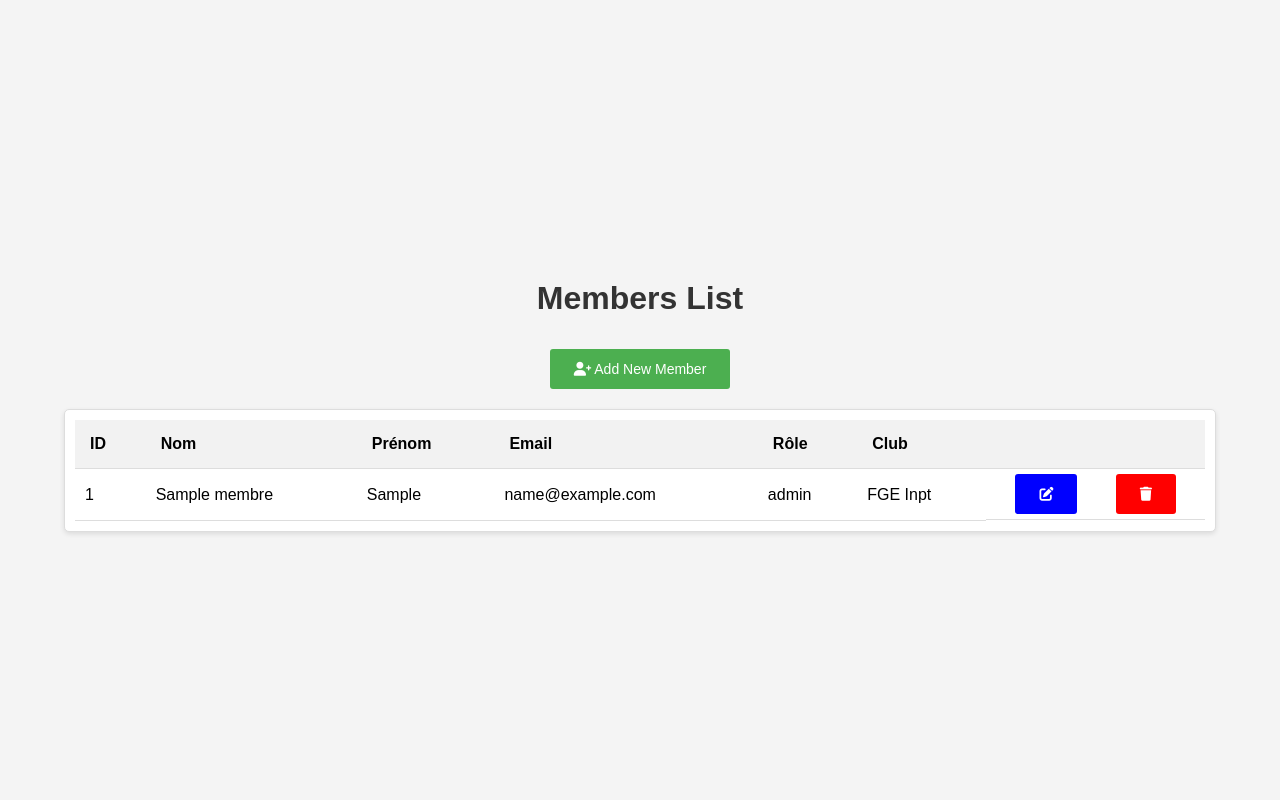
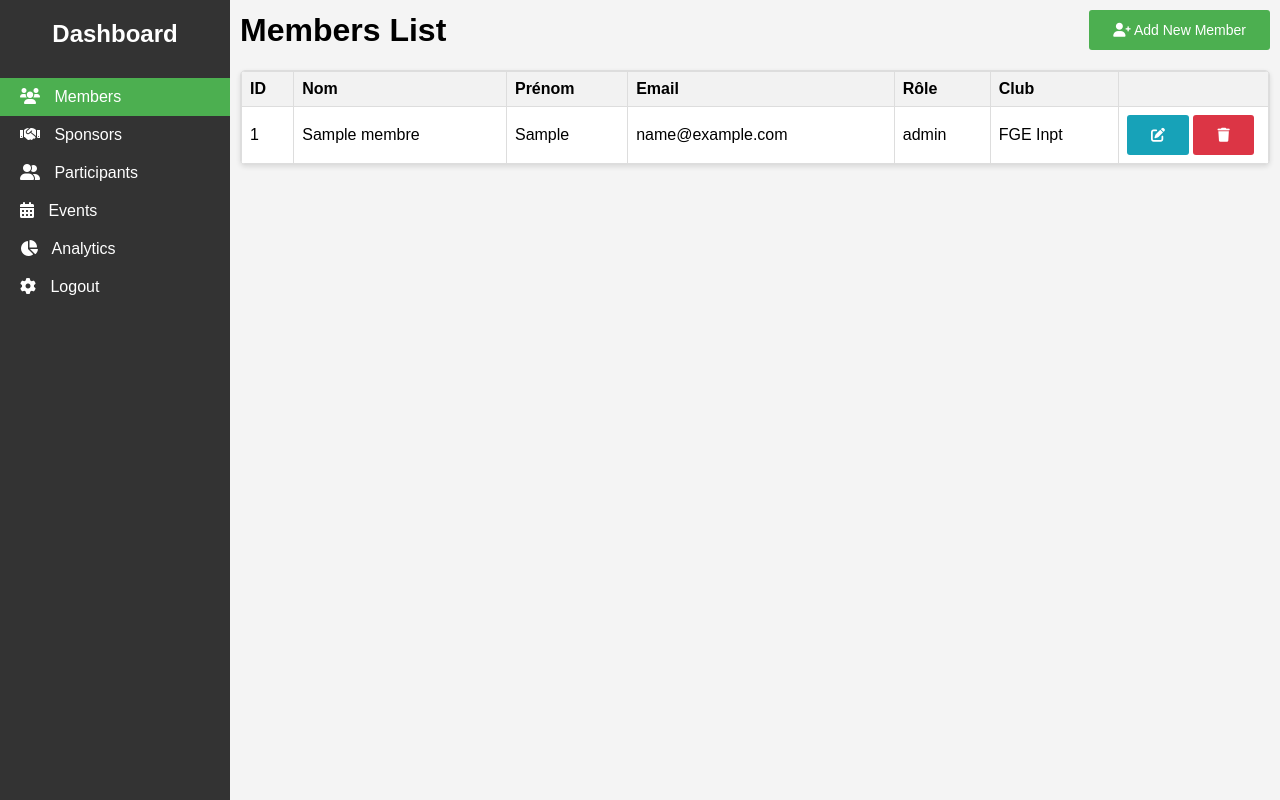
Before and after one commit to Anass-Fajoui/FGE_WebAPP, a Flask app: page /members in a window 1280 px wide. Run offline with Flask 3, Linux system fonts and the light colour scheme; tables that the repository leaves empty hold one stand-in row (values such as "Sample post").

Commit message:
adding the sidebar

```diff
--- a/static/members.css
+++ b/static/members.css
@@ -1,76 +1,141 @@
-*{
+* {
     margin: 0;
     padding: 0;
     box-sizing: border-box;
 }
+
 body {
     font-family: sans-serif;
-    margin: 0;
+    display: flex;
     height: 100vh;
+    background-color: #f4f4f4;
+}
+
+/* Sidebar Styles */
+.sidebar {
+    width: 230px;
+    background-color: #333;
+    color: white;
+    padding: 20px 0;
     display: flex;
     flex-direction: column;
-    align-items: center;
-    justify-content: center;
-    background-color: #f4f4f4;
-    padding-bottom: 20px;
 }
 
-h1 {
-    margin: 2rem;
+.sidebar-logo {
     text-align: center;
-    color: #333;
+    margin-bottom: 30px;
+    font-size: 1.5rem;
+    font-weight: bold;
+}
+
+.sidebar-menu {
+    list-style-type: none;
+}
+
+.sidebar-menu li {
+    padding: 10px 20px;
+    cursor: pointer;
+    transition: background-color 0.3s ease;
+}
+
+.sidebar-menu li:hover {
+    background-color: #444;
+}
+
+.sidebar-menu li.active {
+    background-color: #4CAF50;
+}
+
+.sidebar-menu li i {
+    margin-right: 10px;
+}
+
+/* Main Content Styles */
+.main-content {
+    flex-grow: 1;
+    padding: 10px;
+    overflow-y: auto;
+}
+
+.content-header {
+    display: flex;
+    justify-content: space-between;
+    align-items: center;
+    margin-bottom: 20px;
 }
 
 .container {
-    width: 90%;
-    overflow-y: auto; /* Enable only vertical scrolling */
+    background-color: #fff;
     border: 1px solid #ddd;
     border-radius: 5px;
     box-shadow: 0 2px 5px rgba(0, 0, 0, 0.1);
-    padding: 10px ;
-    background-color: #fff;
+    padding: 0;
+    overflow-y: auto;
 }
 
 table {
     width: 100%;
+    /* table-layout: fixed; */
     border-collapse: collapse;
 }
 
 th, td {
-    padding: 5px 10px;
+    padding: 8px;
     text-align: left;
-    border-bottom: 1px solid #ddd;
+    border: 1px solid #ddd;
+    max-width: 250px;
+    overflow: hidden;
+    text-overflow: ellipsis;
 }
 
 th {
-    padding: 15px;
     background-color: #f2f2f2;
+    position: sticky;
+    top: 0;
 }
-td.btns{
-    display: flex;
-    justify-content: space-around;
+
+/* th:nth-child(1), td:nth-child(1) { width: 30px; }
+th:nth-child(2), td:nth-child(2) { width: 60px; }
+th:nth-child(3), td:nth-child(3) { width: 60px; }
+th:nth-child(4), td:nth-child(4) { width: 160px; }
+th:nth-child(5), td:nth-child(5) { width: 89px; }
+th:nth-child(6), td:nth-child(6) { width: 65px; }
+th:nth-child(7), td:nth-child(7) { width: 70px;}  */
+
+
+.btns{
+    width: 150px;
 }
+
 button {
     padding: 0.75rem 1.5rem;
     border: none;
     border-radius: 3px;
-    background-color: rgb(76, 175, 80);
     color: white;
     cursor: pointer;
     font-size: 14px;
+    display: inline-block;
+    /* margin-left: 5px; */
 }
-h1 + a{
-    margin-bottom: 20px;
 
+.add-btn {
+    background-color: #4CAF50;
 }
-td a:first-child button{
-    background-color: blue;
+
+.edit-btn {
+    background-color: #17a2b8;
 }
-td a:last-child button{
-    background-color: red;
+
+.delete-btn {
+    background-color: #dc3545;
 }
+
 button:hover {
     filter: brightness(0.9);
+}
+
+tr:hover {
+    background-color: #f9f9f9;
 }
 
 a {
--- a/templates/members.html
+++ b/templates/members.html
@@ -3,15 +3,43 @@
 <head>
     <meta charset="UTF-8">
     <meta name="viewport" content="width=device-width, initial-scale=1.0">
-    <link rel="stylesheet" href="{{ url_for('static', filename='members.css') }}">
     <link href="https://cdnjs.cloudflare.com/ajax/libs/font-awesome/6.0.0/css/all.min.css" rel="stylesheet">
     <title>Members List</title>
+    <link rel="stylesheet" href="../static/members.css">
 </head>
 <body>
+    <div class="sidebar">
+        <div class="sidebar-logo">Dashboard</div>
+        <ul class="sidebar-menu">
+            <li class="active">
+                <i class="fas fa-users"></i> Members
+            </li>
+            <li>
+                <i class="fas fa-handshake"></i> Sponsors
+            </li>
+            <li>
+                <i class="fas fa-user-friends"></i> Participants
+            </li>
+            <li>
+                <i class="fas fa-calendar-alt"></i> Events
+            </li>
+            <li>
+                <i class="fas fa-chart-pie"></i> Analytics
+            </li>
+            <li>
+                <i class="fas fa-cog"></i> Logout
+            </li>
+        </ul>
+    </div>
+
+    <div class="main-content">
+        <div class="content-header">
             <h1>Members List</h1>
             <a href="/add_member">
-        <button><i class="fa-solid fa-user-plus"></i> Add New Member</button>
+                <button class="add-btn"><i class="fa-solid fa-user-plus"></i> Add New Member</button>
             </a>
+        </div>
+
         <div class="container">
             <table>
                 <thead>
@@ -22,7 +50,7 @@
                         <th>Email</th>
                         <th>Rôle</th>
                         <th>Club</th>
-                    <th></th>
+                        <th class="btns"></th>
                     </tr>
                 </thead>
                 <tbody>
@@ -44,12 +72,12 @@
                             Unknown Club
                             {% endif %}
                         </td>
-                    <td  class="btns">
+                        <td class="btns">
                             <a href="/edit_member/{{ member.Membre_id }}">
-                            <button class="edit"><i class="fa-solid fa-pen-to-square"></i></button>
+                                <button class="edit-btn"><i class="fa-solid fa-pen-to-square"></i></button>
                             </a>
                             <a href="/delete_member/{{ member.Membre_id }}">
-                            <button class="delete" onclick="confirm('Are you sure you want to delete that member ?')"><i class="fa-solid fa-trash"></i></button>
+                                <button class="delete-btn" onclick="return confirm('Are you sure you want to delete that member?')"><i class="fa-solid fa-trash"></i></button>
                             </a>
                         </td>
                     </tr>
@@ -57,5 +85,6 @@
                 </tbody>
             </table>
         </div>
+    </div>
 </body>
 </html>
```
Also changed, not shown: templates/add_member.html (+8 -1 lines). Lines whose indentation alone changed are shown as unchanged.
